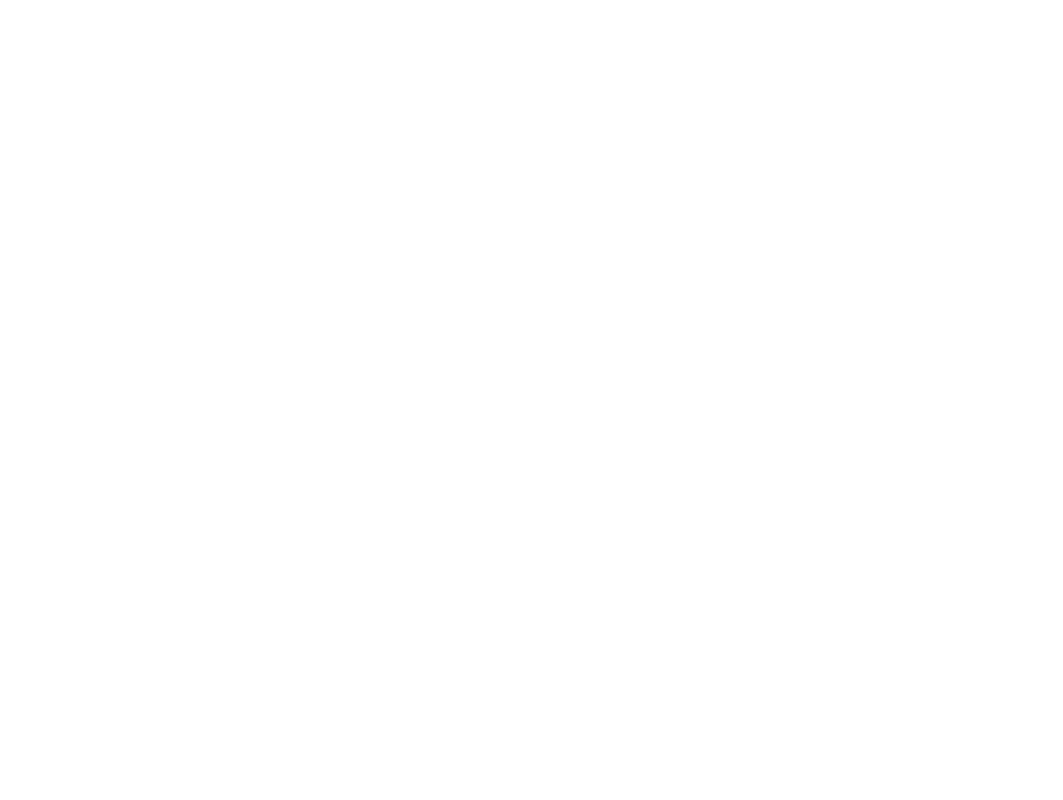
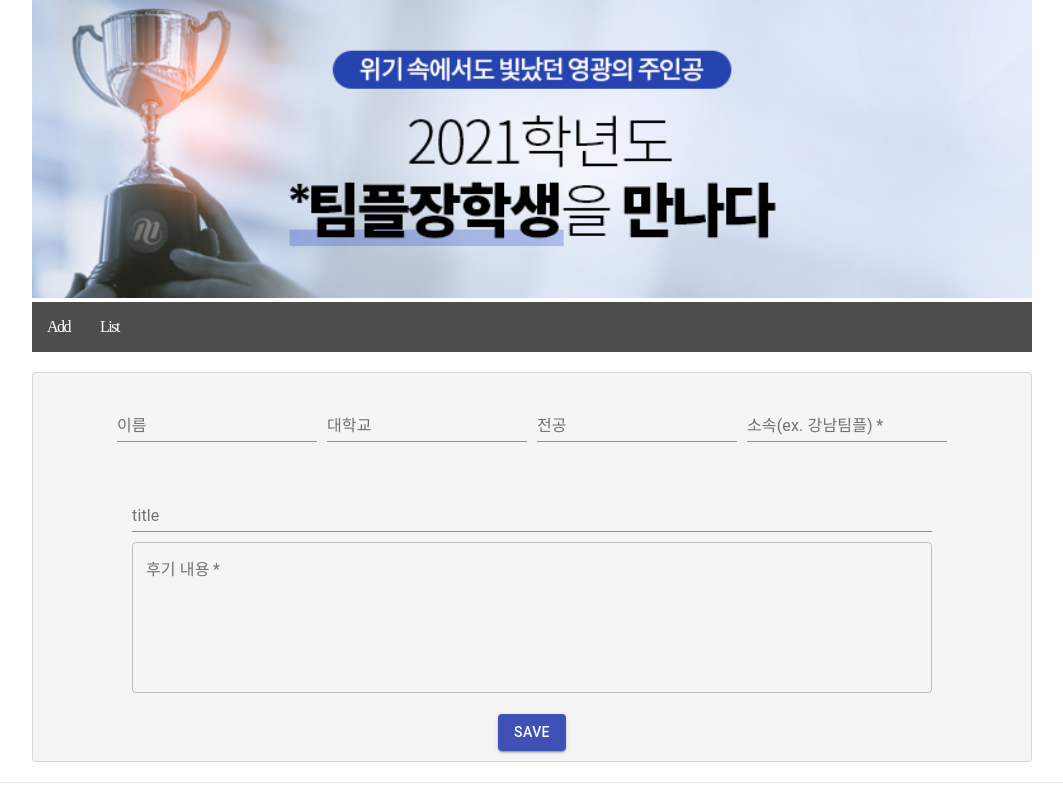
Before and after one commit to megajslim/mega_react_without_redux, a React (Create React App) app: page /add in a window 1280 px wide. Shown: the whole page, without its empty margins (108-1171 px from the left). Built offline with nearby package versions, Linux system fonts and the light colour scheme.

Commit message:
입력 컴포넌트 추가

```diff
--- a/src/App.js
+++ b/src/App.js
@@ -3,13 +3,14 @@
 import TeamSugiList from './components/teamSugiList'
 import "./App.css";
 import TeamSugi from "./components/teamSugi";
-
+import TeamSugiAdd from "./components/teamSugiAdd";
 function App() {
   return (
     <Switch>
       <Route exact path='/' component={TeamSugiList} />
       <Route exact path='/teamsugi' component={TeamSugiList} />
       <Route path="/teamsugi/:id" component={TeamSugi} />
+      <Route exact path="/add" component={TeamSugiAdd} />
     </Switch>
   );
 }
--- a/src/components/menu.js
+++ b/src/components/menu.js
@@ -9,9 +9,11 @@
             <div><img src = {urlPublicImage('2020_team','sugi_list_topn_2.jpg')} style={{width:'1000px'}}/></div>
             <div style={{width:'1000px', background:'#4d4d4d', height : '50px', margin:'auto'}}>
                 <ul style= {{listStyleType:'none', padding:'0', margin:'0'}}>
-                    {/* <li style={{display:'block', float: 'left', padding: '15px', color : '#ffffff'}}>
+                    <Link to={"/add"}>
+                    <li style={{display:'block', float: 'left', padding: '15px', color : '#ffffff'}}>
                         Add
-                    </li> */}
+                    </li>
+                    </Link>
                     <Link to={"/teamsugi"}>
                         <li style={{display:'block', float: 'left',  padding: '15px', color : '#ffffff'}}>
                             List
--- /dev/null
+++ b/src/components/teamSugiAdd.js
@@ -0,0 +1,120 @@
+import React, { Component } from "react";
+import Card from '@material-ui/core/Card';
+import CardContent from '@material-ui/core/CardContent';
+import TextField from '@material-ui/core/TextField';
+import TopMenu from './menu';
+import Button from '@material-ui/core/Button'
+import TeamSugiDataService from "../services/teamSugiService";
+import {hasApiServiceError} from '../utils/helper'
+
+class teamSugiAdd  extends Component {
+    constructor(props) {
+        super(props);
+        this.handleChange = this.handleChange.bind(this);
+        this.saveTeamSugi = this.saveTeamSugi.bind(this);
+        this.state = {
+            dept_type : "인문계열",
+            type : "정시",
+            main_yn : "Y",
+            year : "2020",
+            name : "",
+            univ: "",
+            major:"",
+            code_name: "",
+            title: "",
+            content : ""
+         }
+    }
+
+    handleChange = (e) => {
+        this.setState({
+            [e.target.name]: e.target.value
+        })
+    }
+
+    saveTeamSugi(){
+        const {name, univ, major, code_name, title, content, dept_type, type, main_yn, year} = this.state
+        var data = {
+            s_CODENAME: code_name,
+            s_NAME : name,
+            s_UNIV : univ,
+            s_MAJOR : major,
+            s_DEPT_TYPE : dept_type,
+            s_TYPE : type,
+            s_SUBJECT : title,
+            s_CONTENT : content,
+            s_MAINYN : main_yn,
+            s_YEAR : year
+        };
+
+        TeamSugiDataService.create(data)
+        .then(response => {
+            const responseJson = response.data
+            const hasError = hasApiServiceError({
+                errcode: responseJson.errCode,
+                errmsg: responseJson.errMsg,
+            })
+            console.log(responseJson);
+            if (hasError.error) {
+                alert("서버에서 오류가 발생되었습니다.");
+            } else {
+                alert("등록되었습니다!");
+                this.props.history.push('/')
+            }
+        })
+        .catch(e => {
+            console.log(e);
+        });
+
+    }
+
+    render() {
+        const {name, univ, major, code_name, title, content} = this.state
+        const {handleChange, saveTeamSugi} = this
+        return (
+            <div id = "container" style ={{paddingBottom:'0px !important'}}>
+                <div id="div_cont" >
+                    <div id="div_full" className="div_con taL">
+                    <TopMenu></TopMenu>
+                        <div className="div_con3">
+                            <div className="con">
+                                <Card  variant="outlined" style={{minHeight:'200px', backgroundColor:'#f5f5f5', paddingBottom:'10px'}}>
+                                    <CardContent>
+                                        <TextField id="name" label="이름"  style={{width:'25ch', margin: '5px'}} name="name" value={name} onChange={handleChange}  />
+                                        <TextField id="univ" label="대학교"  style={{width:'25ch', margin: '5px'}}  name="univ"  value={univ} onChange={handleChange} />
+                                        <TextField id="major" label="전공"  style={{width:'25ch', margin: '5px'}} name="major"  value={major} onChange={handleChange} />
+                                        <TextField id="code_name" label="소속(ex. 강남팀플)" style={{width:'25ch', margin: '5px'}} name="code_name" value={code_name}
+                                            onChange={handleChange} required/>
+                                    </CardContent>
+                                    < CardContent>
+                                    <TextField id="title" label="title" style={{width:'100ch', margin: '5px'}}  value={title} name="title" onChange={handleChange}  />
+                                    <TextField
+                                        id="content"
+                                        label="후기 내용"
+                                        multiline
+                                        rows={6}
+                                        variant="outlined"
+                                        value={content}
+                                        name ="content"
+                                        onChange={handleChange}
+                                        style={{width:'100ch', margin: '5px'}}
+                                        required/>
+                                    </CardContent>
+                                    <Button
+                                            variant="contained"
+                                            color="primary"
+                                            onClick={saveTeamSugi}
+                                        >
+                                            Save
+                                    </Button>
+                                </Card>
+                            </div>
+                        </div>
+                    </div>
+                </div>
+            </div>
+        );
+    }
+}
+
+export default teamSugiAdd;
--- a/src/services/teamSugiService.js
+++ b/src/services/teamSugiService.js
@@ -16,5 +16,10 @@
     delete(id){
         return http.delete(`/TeamSugi/${id}`);
     }
+
+    create(data) {
+        return http.post("/TeamSugi/Create", data);
+    }
+
 }
 export default new TeamSugiDataService();
```
